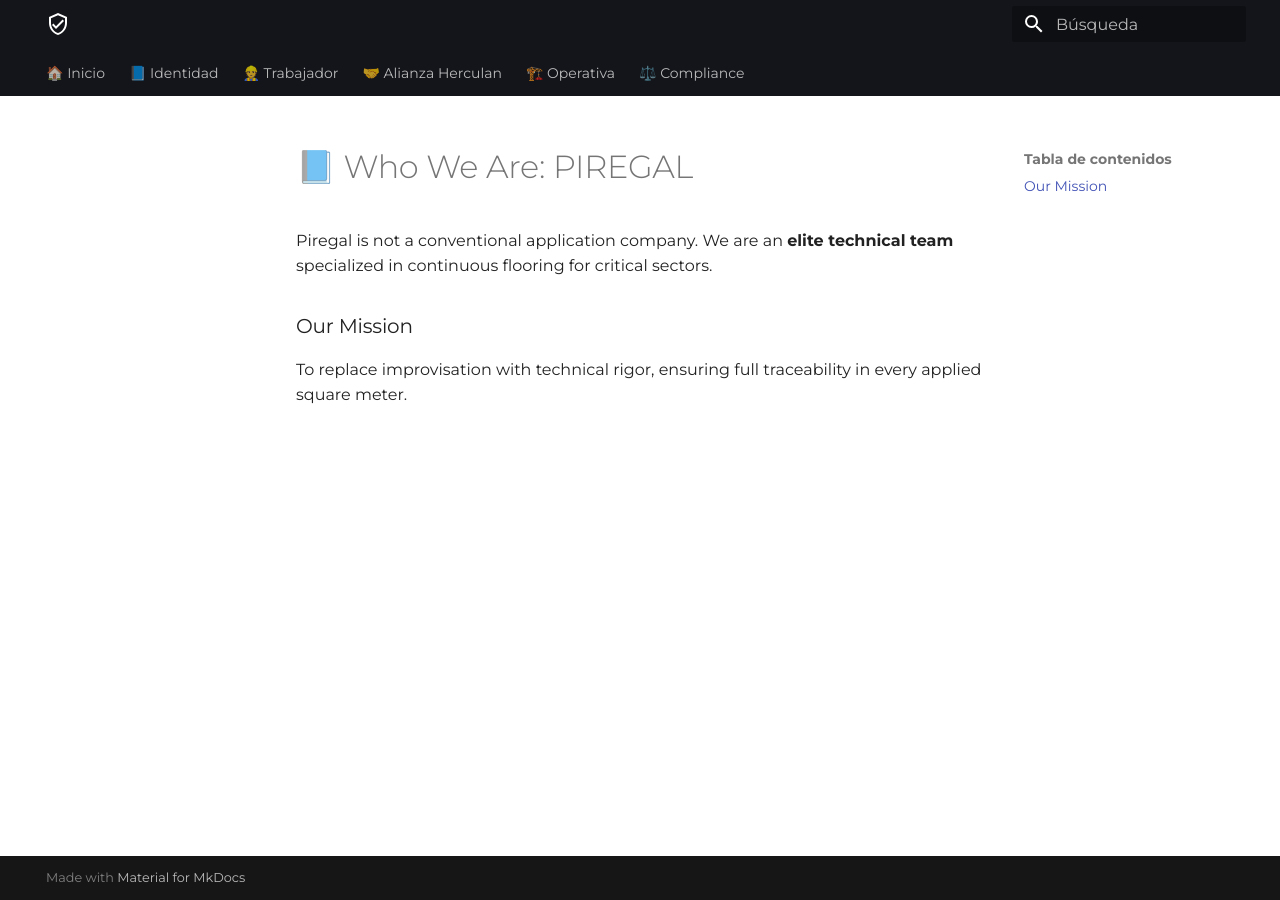
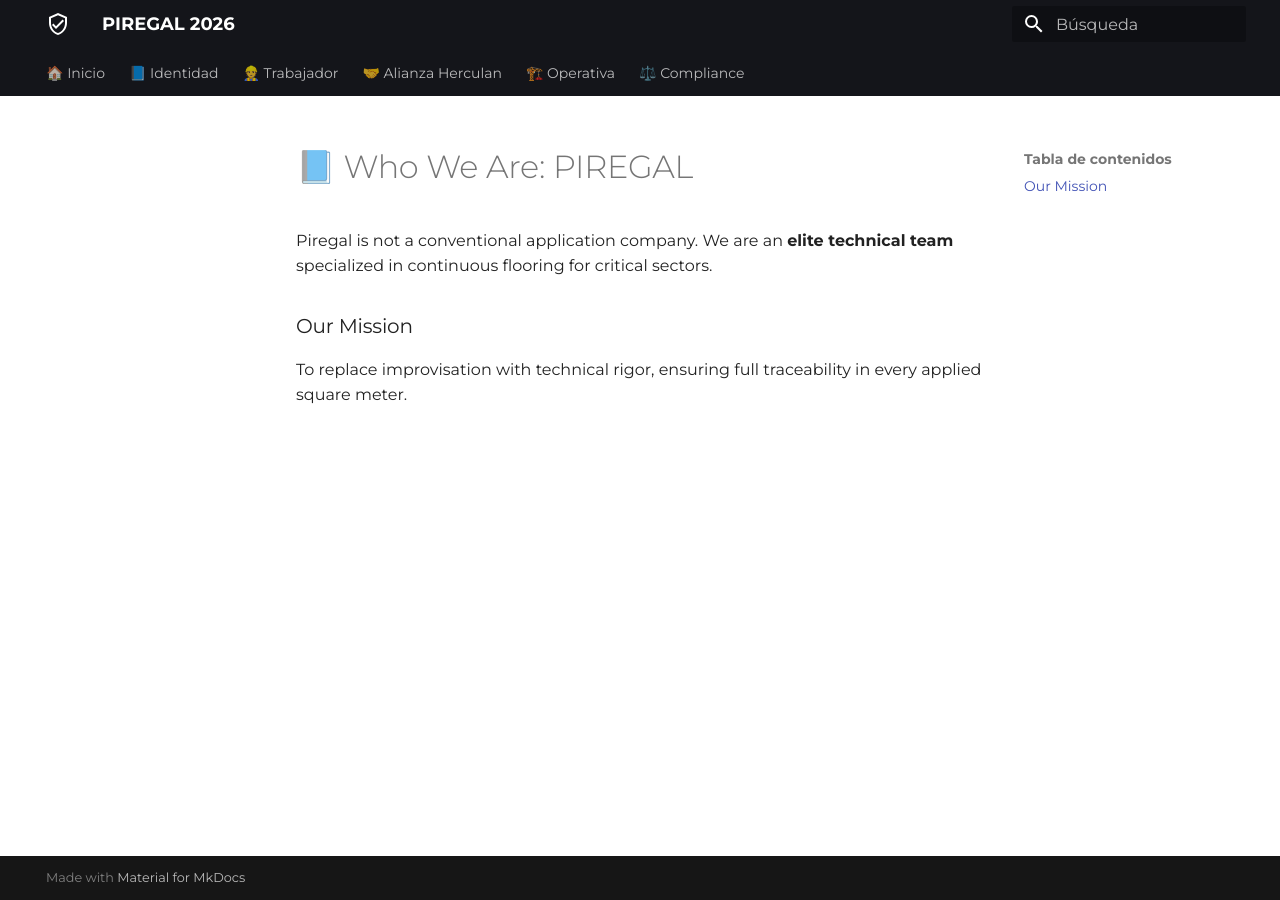
Before and after one commit to bernardezgatosergio-ai/piregal-governance, an MkDocs documentation site: the page built from docs/v1-identidad/quienes-somos.en.md, in a window 1280 px wide. Built offline with MkDocs 1.6.1 and Material for MkDocs 9.7.7, drawn with Linux system fonts in a browser that asks for light colours.

Commit message:
Update mkdocs.yml

```diff
--- a/mkdocs.yml
+++ b/mkdocs.yml
@@ -1,3 +1,5 @@
+site_name: PIREGAL 2026
+site_description: Cultura, Disciplina y Excelencia Técnica.
 site_author: Sergio Piregal
 
 theme:
```
